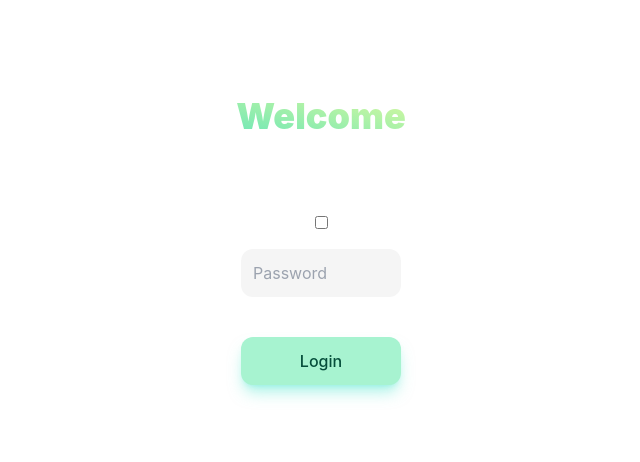
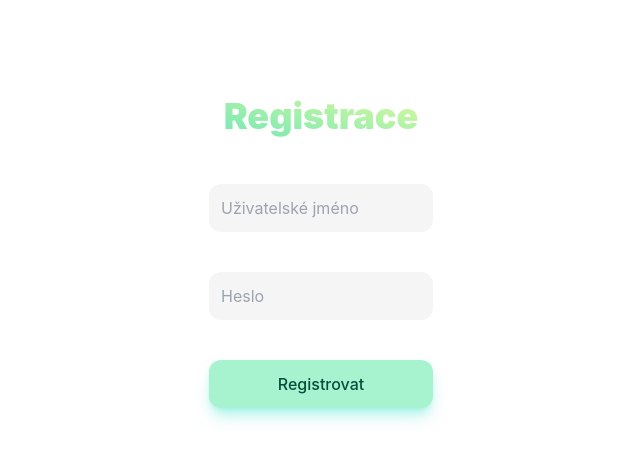
Before and after one commit to Pinkieqt/gascalc-vite-ts-tw, a React (Vite) app: page /register in a window 1280 px wide. Before the commit this address led to /login. Shown: the top 462 px of the page, without its empty margins (319-959 px from the left). Built offline with nearby package versions, Linux system fonts and the light colour scheme; no server answers.

Commit message:
register + login

```diff
--- a/src/App.tsx
+++ b/src/App.tsx
@@ -6,6 +6,7 @@ import AddDistance from "./pages/AddDistance";
 import Append from "./pages/Append";
 import Home from "./pages/Home";
 import Login from "./pages/Login";
+import Register from "./pages/Register";
 import Settings from "./pages/Settings";
 import { auth, db } from "./utils/FirebaseConfig";
 import ProtectedRoute from "./utils/ProtectedRoute";
@@ -47,7 +48,9 @@ function App() {
           <div className="min-h-screen bg-white dark:bg-black text-neutral-700 dark:text-neutral-100">
             <div className="container mx-auto p-2 pb-14">
               <div className="w-full flex justify-center">
-                {loc.pathname !== "/login" && <Navbar />}
+                {loc.pathname !== "/login" && loc.pathname !== "/register" && (
+                  <Navbar />
+                )}
                 <Routes>
                   <Route
                     path="/"
@@ -62,6 +65,7 @@ function App() {
                     element={<ProtectedRoute component={Append} />}
                   />
                   <Route path="login" element={<Login />} />
+                  <Route path="register" element={<Register />} />
                   <Route
                     path="*"
                     element={<ProtectedRoute component={Home} />}
--- a/src/components/HomeStats.tsx
+++ b/src/components/HomeStats.tsx
@@ -11,14 +11,14 @@ function HomeStats(data: PropTypes) {
       <div className="flex justify-around items-center py-4">
         <div className="text-center w-1/2 border-r border-slate-400">
           <div className="text-sm text-teal-500 dark:text-teal-200">
-            avg consumption
+            průměrná spotřeba
           </div>
           <div className="text-4xl font-bold">{data.consumption}</div>
           <div className="text-xs text-zinc-400">l/100km</div>
         </div>
         <div className="text-center w-1/2">
           <div className="text-sm text-teal-500 dark:text-teal-200">
-            avg price
+            průměrná cena
           </div>
           <div className="text-4xl font-bold">{data.price}</div>
           <div className="text-xs text-zinc-400">czk/l</div>
--- a/src/pages/AddDistance.tsx
+++ b/src/pages/AddDistance.tsx
@@ -52,12 +52,12 @@ function AddDistance() {
   }
 
   return (
-    <div className="w-full">
+    <div className="w-full md:w-1/3">
       <Card>
         <div className="w-full  p-2 rounded-2xl flex justify-between items-center">
           <div className="grow">
             <p className="font-semibold">
-              Paid:&nbsp;
+              Zaplaceno:&nbsp;
               {data[0] == undefined
                 ? "0"
                 : data[parseInt(entryId == undefined ? "0" : entryId)]
@@ -65,7 +65,7 @@ function AddDistance() {
               czk
             </p>
             <p className="text-zinc-400 text-sm">
-              Price:&nbsp;
+              Cena za litr:&nbsp;
               {data[0] == undefined
                 ? "0"
                 : data[
@@ -74,7 +74,7 @@ function AddDistance() {
               czk
             </p>
             <p className="text-zinc-400 text-sm">
-              Distance:&nbsp;
+              Ujetá vzdálenost:&nbsp;
               {data[0] == undefined
                 ? "0"
                 : data[parseInt(entryId == undefined ? "0" : entryId)]
@@ -109,8 +109,8 @@ function AddDistance() {
         </div>
       </Card>
 
-      <h1 className="text-center text-sm mt-2">
-        What distance did you cover on this tank?
+      <h1 className="text-center text-sm mt-2 md:my-10">
+        Jakou vzdálenost jsi ujel na nádrž?
       </h1>
       <LandingText className="text-center text-5xl">{dist}</LandingText>
       <p className="text-center text-sm mb-2 text-zinc-400">km</p>
@@ -119,7 +119,9 @@ function AddDistance() {
 
       {/* submit */}
       <div className="w-full flex justify-center items-center mt-5">
-        <Button onClick={() => submit()}>Submit</Button>
+        <Button className=" md:my-10" onClick={() => submit()}>
+          Uložit
+        </Button>
       </div>
     </div>
   );
--- a/src/pages/Login.tsx
+++ b/src/pages/Login.tsx
@@ -9,6 +9,7 @@ import { useNavigate } from "react-router-dom";
 import {
   Button,
   Checkbox,
+  Desc,
   LandingText,
   TextInput,
 } from "../primitives/StyledComponents";
@@ -17,6 +18,7 @@ import { auth } from "../utils/FirebaseConfig";
 function Login() {
   let navigate = useNavigate();
   const [pass, setPass] = useState("");
+  const [username, setUsername] = useState("");
   const [wrongPass, setWrongPass] = useState(false);
   const [stayLoggedIn, setStayLoggedIn] = useState(false);
 
@@ -24,7 +26,7 @@ function Login() {
   async function logIn() {
     if (stayLoggedIn) await auth.setPersistence(browserLocalPersistence);
     else await auth.setPersistence(browserSessionPersistence);
-    signInWithEmailAndPassword(auth, "gascalc@gascalc.com", pass)
+    signInWithEmailAndPassword(auth, username + "@gascalc.com", pass)
       .then((userCredential) => {
         const user = userCredential.user;
         setWrongPass(false);
@@ -39,26 +41,49 @@ function Login() {
 
   return (
     <div className="p-2 flex flex-col justify-center items-center mt-20">
-      <LandingText className="text-4xl mb-20">Welcome</LandingText>
+      <LandingText className="text-5xl mb-10">gascalc</LandingText>
       {/* <p className="text-zinc-400 mb-2">Password</p> */}
       {wrongPass && (
-        <p className="text-center text-rose-400 mb-2">Wrong password</p>
+        <p className="text-center text-rose-400 mb-5">Wrong password</p>
       )}
 
-      <input
-        type="checkbox"
-        onChange={() => setStayLoggedIn(!stayLoggedIn)}
-        className="mb-5"
+      <TextInput
+        className="mb-10"
+        type="text"
+        placeholder="Uživatelské jméno"
+        value={username}
+        onChange={(e: any) => setUsername(e.target.value)}
       />
 
       <TextInput
         className="mb-10"
         type="password"
-        placeholder="Password"
+        placeholder="Heslo"
         value={pass}
         onChange={(e: any) => setPass(e.target.value)}
       />
+      <div>
+        <input
+          type="checkbox"
+          onChange={() => setStayLoggedIn(!stayLoggedIn)}
+          className="mb-8"
+        />
+        <label className="ml-2">Pamatovat si mě</label>
+      </div>
+
       <Button onClick={() => logIn()}>Login</Button>
+
+      <div className="mt-8">
+        <Desc>
+          Nejsi uživatel?{" "}
+          <span
+            className="text-emerald-400 dark:text-emerald-300 cursor-pointer"
+            onClick={() => navigate("/register")}
+          >
+            Registrace
+          </span>
+        </Desc>
+      </div>
     </div>
   );
 }
--- /dev/null
+++ b/src/pages/Register.tsx
@@ -0,0 +1,69 @@
+import {
+  browserLocalPersistence,
+  browserSessionPersistence,
+  createUserWithEmailAndPassword,
+  setPersistence,
+  signInWithEmailAndPassword,
+} from "firebase/auth";
+import { useState } from "react";
+import { useNavigate } from "react-router-dom";
+import {
+  Button,
+  Checkbox,
+  LandingText,
+  TextInput,
+} from "../primitives/StyledComponents";
+import { auth } from "../utils/FirebaseConfig";
+
+function Register() {
+  let navigate = useNavigate();
+  const [pass, setPass] = useState("");
+  const [username, setUsername] = useState("");
+  const [error, setError] = useState(false);
+
+  //Login
+  async function register() {
+    createUserWithEmailAndPassword(auth, username + "@gascalc.com", pass)
+      .then((userCredential) => {
+        const user = userCredential.user;
+        setError(false);
+        navigate("/");
+      })
+      .catch((error) => {
+        const errorCode = error.code;
+        const errorMessage = error.message;
+        setError(true);
+      });
+  }
+
+  return (
+    <div className="p-2 flex flex-col justify-center items-center mt-20">
+      <LandingText className="text-4xl mb-10">Registrace</LandingText>
+
+      {error && (
+        <p className="text-center text-rose-400 mb-5">
+          Heslo musí mít více jak 6 znaků!
+        </p>
+      )}
+
+      <TextInput
+        className="mb-10"
+        type="text"
+        placeholder="Uživatelské jméno"
+        value={username}
+        onChange={(e: any) => setUsername(e.target.value)}
+      />
+
+      <TextInput
+        className="mb-10"
+        type="password"
+        placeholder="Heslo"
+        value={pass}
+        onChange={(e: any) => setPass(e.target.value)}
+      />
+      <Button onClick={() => register()}>Registrovat</Button>
+    </div>
+  );
+}
+
+export default Register;
--- a/src/pages/Settings.tsx
+++ b/src/pages/Settings.tsx
@@ -19,12 +19,12 @@ function Settings() {
 
   return (
     <div className="p-3 pb-16">
-      <Title>Settings</Title>
-      <h1 className="text-center text-xl my-20">Nothing here 😒</h1>
+      <Title>Nastavení</Title>
+      <h1 className="text-center text-xl my-20">Tady nic není 😒😒😒</h1>
 
       {/* logout */}
       <div className="w-full flex justify-center items-center mt-5">
-        <Button onClick={() => logout()}>Logout</Button>
+        <Button onClick={() => logout()}>Odhlásit</Button>
       </div>
     </div>
   );
--- a/src/primitives/StyledComponents.tsx
+++ b/src/primitives/StyledComponents.tsx
@@ -4,6 +4,7 @@ let colors = { primarybg: "bg-rose-300" };
 
 export const LandingText = tw.h1`
     text-6xl
+    pb-2
     font-black
     bg-clip-text text-transparent bg-gradient-to-tr from-emerald-300  to-lime-200
 `;
@@ -28,7 +29,7 @@ export const Desc = tw.p`
 `;
 
 export const Button = tw.button`
-    px-10 py-3 w-40 rounded-xl text-center font-medium
+    px-10 py-3 w-56 rounded-xl text-center font-medium
     transition shadow-lg shadow-teal-300/50
     text-emerald-900
     bg-emerald-200 dark:bg-emerald-400
@@ -36,7 +37,7 @@ export const Button = tw.button`
 `;
 
 export const TextInput = tw.input`
-    px-3 py-3 w-40 rounded-xl
+    px-3 py-3 w-56 rounded-xl
     transition
     focus:shadow-lg focus:shadow-teal-400/50 focus:ring-2 focus:ring-emerald-200 focus:outline-none
     bg-neutral-100 dark:bg-neutral-800
```
Also changed, not shown: src/pages/Append.tsx (+18 -17 lines), src/pages/Home.tsx (+7 -7 lines).
